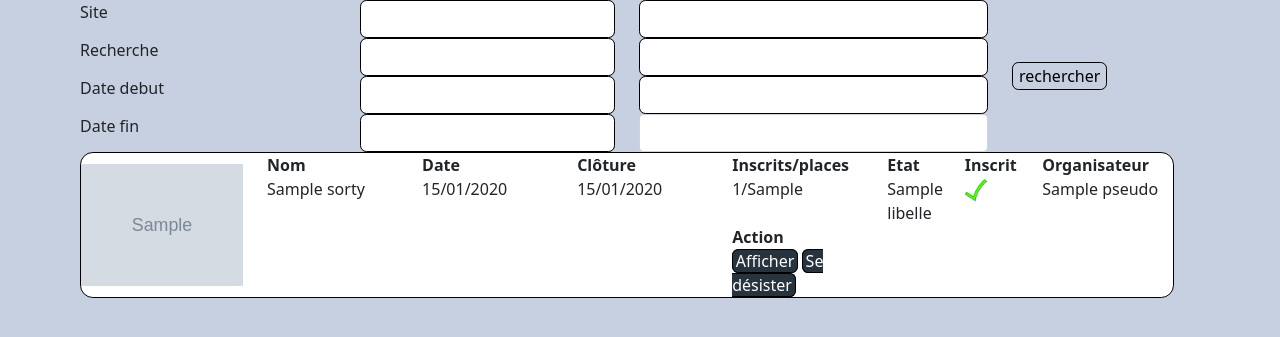
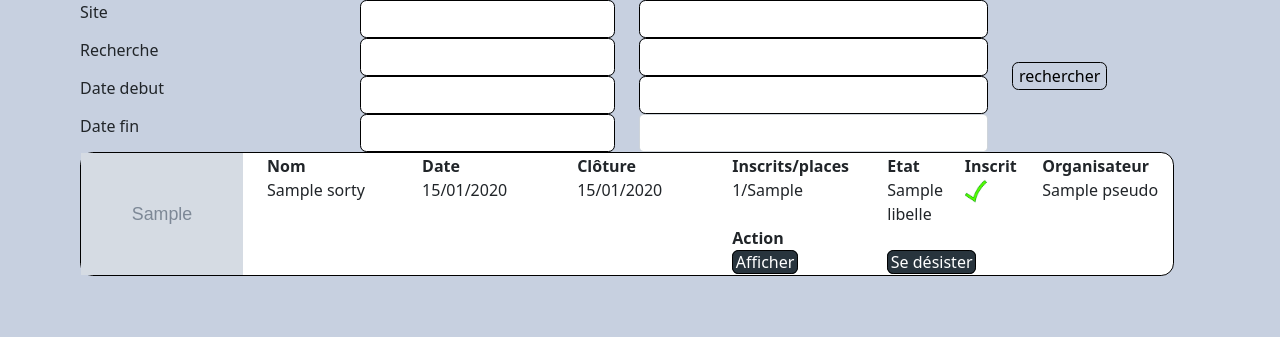
Before and after one commit to fdersu/Sortir, a Symfony app: template templates/main/accueil.html.twig in a window 1280 px wide. Shown: the part 72-409 px from the top of the page. Run offline with Twig, Linux system fonts and the light colour scheme; the template is opened without the code that fills it: most values are stand-ins (such as "Sample title", 1, 10 or a date in 2020); grey boxes marked "Sample" are stand-in pictures; form fields are guessed from the names that the template uses; some libraries are stand-ins or nearby versions; some web fonts are replaced.

Commit message:
commit css buttons

```diff
--- a/templates/main/accueil.html.twig
+++ b/templates/main/accueil.html.twig
@@ -117,11 +117,13 @@
                                     <div><strong>Organisateur</strong></div>
                                     <div><span>{{ sortie.organisateur.pseudo }}</span></div>
                                 </div>
-                                <div class="col-12 col-sm-6 col-md-4 col-lg-2
-                                            offset-0 offset-xl-6 offset-xxl-0 links">
+                                <div class="col-12 col-sm-6 col-md-8 col-lg-6 col-xxl-2
+                                            offset-0 offset-xl-6 offset-xxl-0">
                                     <div><strong>Action</strong></div>
-                                    <div>
+                                    <div class="row">
+                                        <div class="col-12 col-sm-6 col-lg-4 col-xxl-12 links">
                                         <a href="{{ path('sortie_detail', {sortie_id: sortie.id}) }}">Afficher</a>
+                                        </div>
                                         {% set bool = false %}
                                         {% for ins in sortie.inscriptions %}
                                             {% if ins.participant.id == app.user.id %}
@@ -130,22 +132,36 @@
                                         {% endfor %}
                                         {% if sortie.organisateur != app.user %}
                                             {% if bool and sortie.dateDebut > now %}
-                                                <a href="{{ path('inscription_desistement', {sortie_id: sortie.id}) }}" id="desist">Se
-                                                    désister</a>
+                                                <div class="col-12 col-sm-6 col-lg-4 col-xxl-12 links">
+                                                    <a href="{{ path('inscription_desistement', {sortie_id: sortie.id}) }}"
+                                                       id="desist">Se désister</a>
+                                                </div>
                                             {% elseif bool == false and sortie.inscriptions|length < sortie.nbInscriptionsMax and sortie.dateCloture > now and sortie.etat.libelle == 'Ouverte' and app.user.actif %}
-                                                <a href="{{ path('inscription_inscription', {sortie_id: sortie.id}) }}">S'inscrire</a>
+                                                <div class="col-12 col-sm-6 col-lg-4 col-xxl-12 links">
+                                                    <a href="{{ path('inscription_inscription', {sortie_id: sortie.id}) }}">S'inscrire</a>
+                                                </div>
                                             {% endif %}
                                         {% elseif sortie.organisateur == app.user and app.user.actif and not "ROLE_ADMIN" in app.user.roles %}
                                             {% if sortie.etat.libelle == 'Créée' %}
+                                                <div class="col-12 col-sm-6 col-lg-4 col-xxl-12 links">
                                                     <a href="{{ path('sortie_update', {sortie_id: sortie.id}) }}">Modifier</a>
+                                                </div>
+                                                <div class="col-12 col-sm-6 col-lg-4 col-xxl-12 links">
                                                     <a href="{{ path('sortie_publier', {sortie_id: sortie.id }) }}">Publier</a>
+                                                </div>
                                             {% elseif sortie.etat.libelle == 'Ouverte' or sortie.etat.libelle == 'Clôturée' %}
-                                                    <a href="{{ path('sortie_cancelReason', {sortie_id: sortie.id}) }}" id="clx1">Annuler</a>
+                                                <div class="col-12 col-sm-6 col-lg-4 col-xxl-12 links">
+                                                    <a href="{{ path('sortie_cancelReason', {sortie_id: sortie.id}) }}"
+                                                       id="clx1">Annuler</a>
+                                                </div>
                                             {% endif %}
                                         {% endif %}
                                         {% if "ROLE_ADMIN" in app.user.roles and sortie.etat.libelle != 'Annulée' %}
-                                            <a href="{{ path('sortie_cancelReason', {sortie_id: sortie.id}) }}" id="clx2">Annuler</a>
-                                            {% endif %}
+                                            <div class="col-12 col-sm-6 col-lg-4 col-xxl-12 links">
+                                                <a href="{{ path('sortie_cancelReason', {sortie_id: sortie.id}) }}"
+                                                   id="clx2">Annuler</a>
+                                            </div>
+                                        {% endif %}
                                     </div>
                                 </div>
                             </div>
@@ -162,9 +178,10 @@
 
 {% block style %}
     <style type="text/css">
-        body{
+        body {
             background-color: rgb(199, 208, 224);
         }
+
         .main {
             margin-left: 5vw;
             margin-right: 5vw;
@@ -200,7 +217,8 @@
             border-radius: 0.5vw;
             background-color: rgb(199, 208, 224);
         }
-        button:hover{
+
+        button:hover {
             color: white;
             background-color: teal;
         }
@@ -230,10 +248,12 @@
         .etat:hover {
             cursor: pointer;
         }
-        #ajaxDisplay{
+
+        #ajaxDisplay {
             border-radius: 1vw;
         }
-        .links a{
+
+        .links a {
             text-decoration: none;
             border: 1px solid black;
             padding-left: 0.2vw;
@@ -242,10 +262,12 @@
             background-color: #28343d;
             color: white;
         }
-        .links a:hover{
+
+        .links a:hover {
             color: #03e8e8;
         }
-        #clx1:hover,#clx2:hover,#desist:hover{
+
+        #clx1:hover, #clx2:hover, #desist:hover {
             color: red;
         }
     </style>
```
